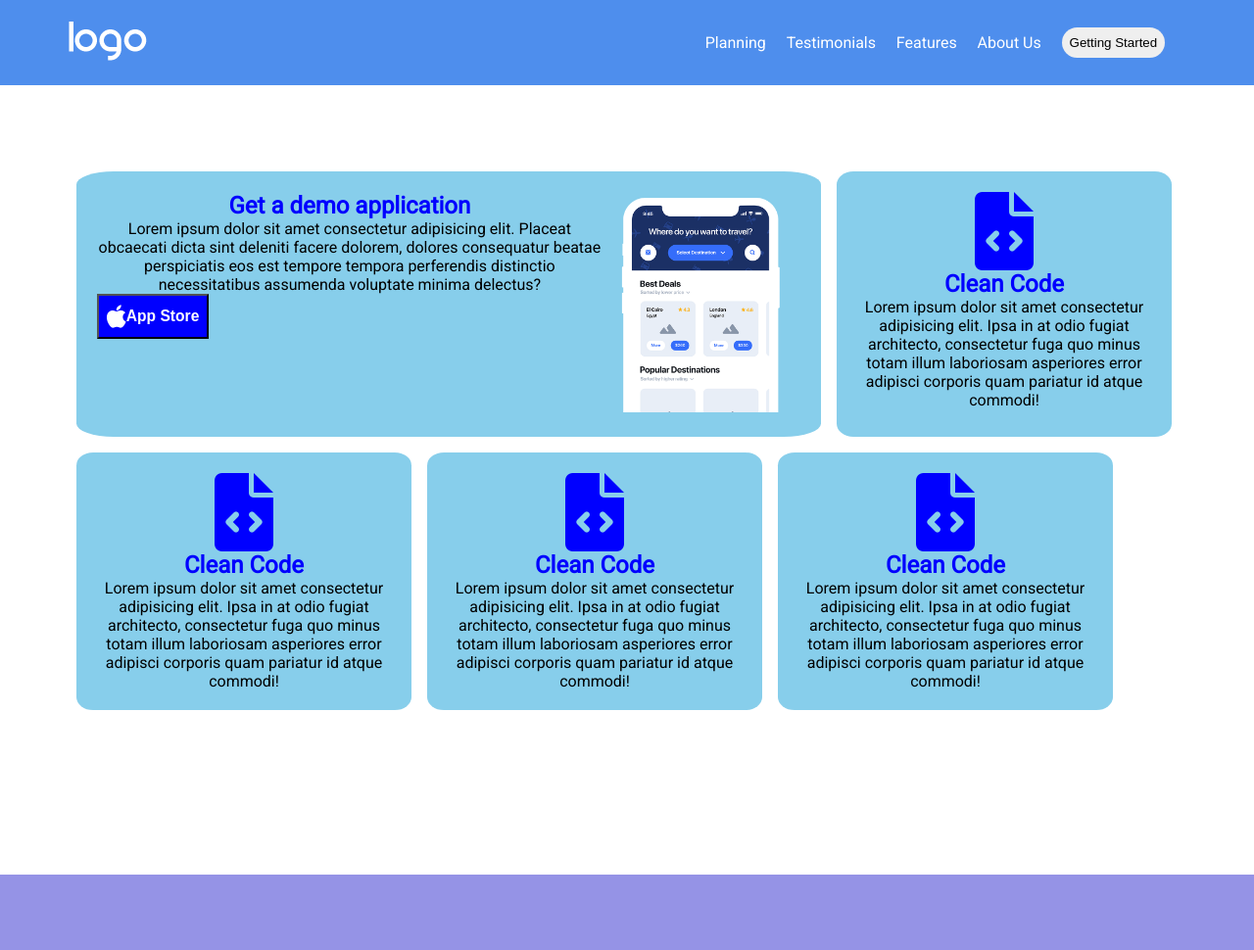
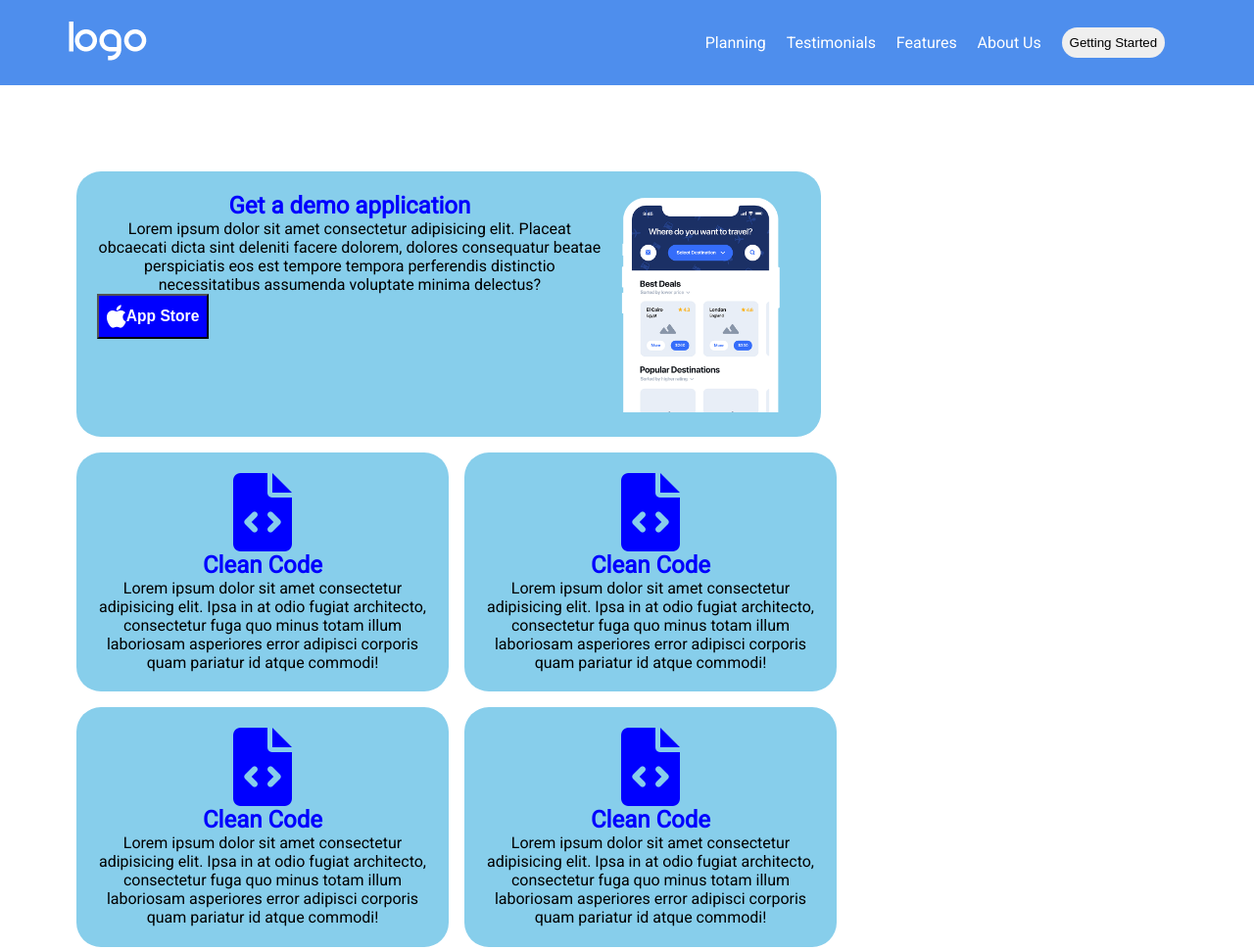
Before and after one commit to Leonomics/htmlcss-responsive-layout, a plain HTML site: page index.html in a window 1280 px wide. Shown: the top 970 px of the page at 98% size. Drawn offline with Linux system fonts and the light colour scheme.

Commit message:
improved cards

```diff
--- a/css/style.css
+++ b/css/style.css
@@ -78,7 +78,6 @@ html    {
 }
 
 .col.rectangle  {
-
     display: flex;
     flex-basis: calc(100%*2/3);
 }
@@ -91,14 +90,14 @@ html    {
     background-color: skyblue;
     text-align: center;
     padding: 1.3rem;
-    border-radius: 5%;
+    border-radius: 25px;
     margin: 0.5rem;
 
 }
 
 .col:not(.rectangle)   {
-    flex-basis: 33%;
-    flex-basis: 30%;
+    flex-basis: calc(100%/3);
+
 }
 
 i   {
@@ -290,6 +289,9 @@ i   {
     .benefit-card{
         flex-basis: calc(100%/1);
     }
+    .col{
+        flex-basis: 100%;
+    }
     .square-container .col{
         flex-basis: calc(100%/1);
     }
```
